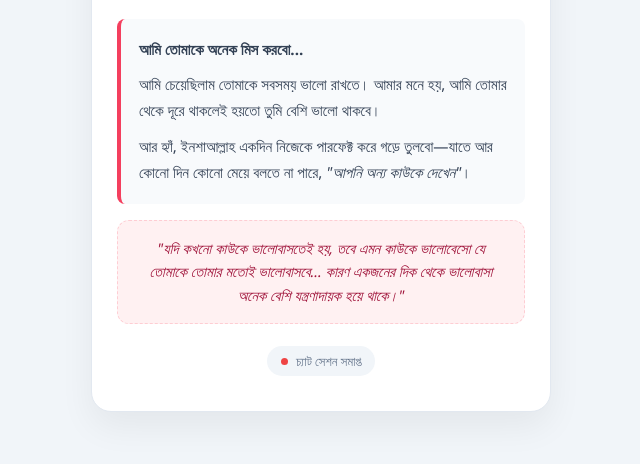
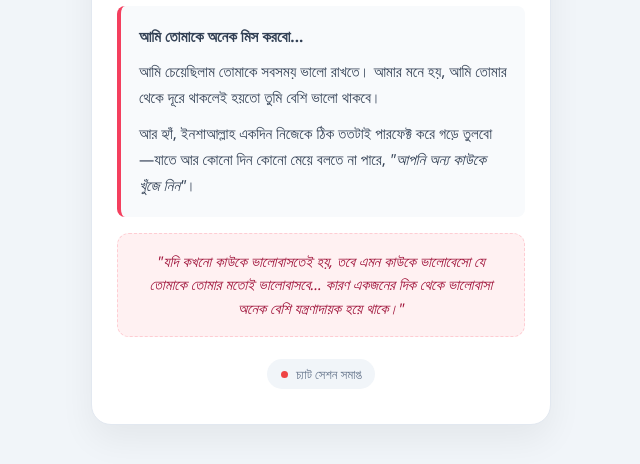
Before and after one commit to dotcomfb37-arch/daily-news, a plain HTML site: page index.html in a window 1280 px wide. Shown: the part 284-748 px from the top of the page, without its empty margins (319-959 px from the left). Drawn offline with Linux system fonts and the light colour scheme.

Commit message:
index.html

```diff
--- a/index.html
+++ b/index.html
@@ -141,7 +141,7 @@
     <div class="note-box">
       <p class="highlight">আমি তোমাকে অনেক মিস করবো...</p>
       <p>আমি চেয়েছিলাম তোমাকে সবসময় ভালো রাখতে। আমার মনে হয়, আমি তোমার থেকে দূরে থাকলেই হয়তো তুমি বেশি ভালো থাকবে।</p>
-      <p>আর হ্যাঁ, ইনশাআল্লাহ একদিন নিজেকে পারফেক্ট করে গড়ে তুলবো—যাতে আর কোনো দিন কোনো মেয়ে বলতে না পারে, <i>"আপনি অন্য কাউকে দেখেন"</i>।</p>
+      <p>আর হ্যাঁ, ইনশাআল্লাহ একদিন নিজেকে ঠিক ততটাই পারফেক্ট করে গড়ে তুলবো—যাতে আর কোনো দিন কোনো মেয়ে বলতে না পারে, <i>"আপনি অন্য কাউকে খুঁজে নিন"</i>।</p>
     </div>
 
     <!-- নতুন যুক্ত করা ক্যাপশন -->
```
